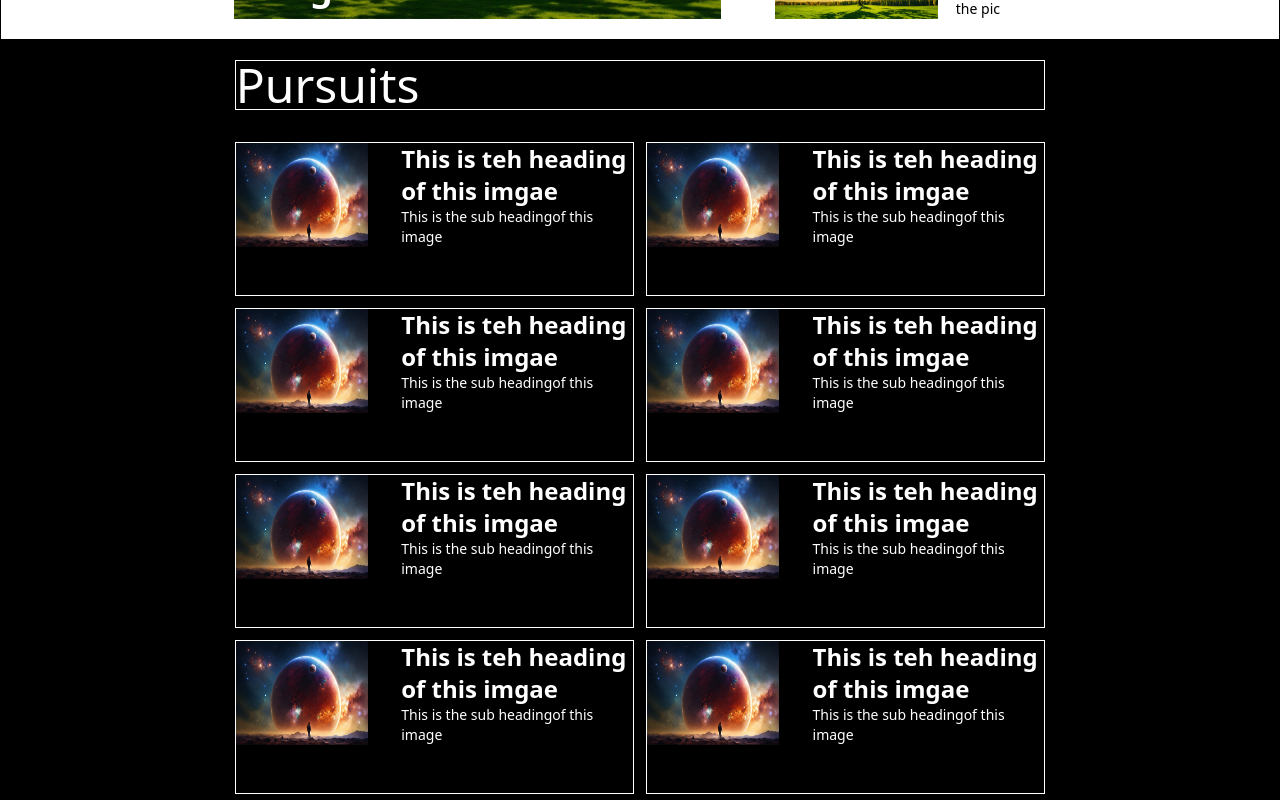
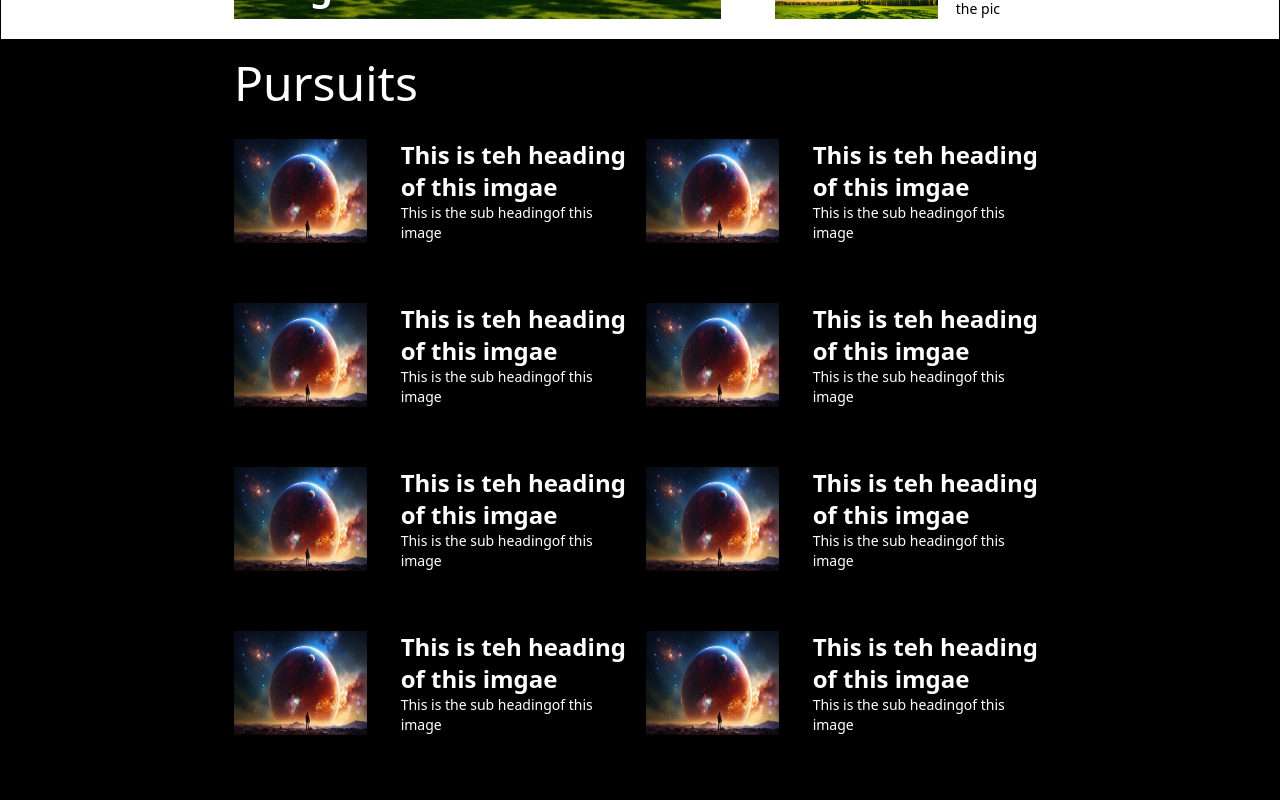
Before and after one commit to Ashimgautam356/blogsite, a React (Create React App) app in the folder frontend/: page / in a window 1280 px wide. Shown: the part 1180-1980 px from the top of the page. Built offline with nearby package versions, Linux system fonts and the light colour scheme.

Commit message:
removed extraa border

```diff
--- a/frontend/src/components/home/Pursuites.jsx
+++ b/frontend/src/components/home/Pursuites.jsx
@@ -4,12 +4,12 @@ import test3 from '../../images/test3.jpg'
 
 const Pursuites = () => {
   return (
-    <div className='border border-black bg-black text-white w-full flex flex-row justify-center'>
+    <div className=' bg-black text-white w-full flex flex-row justify-center'>
         <div className='grid grid-cols-2 sm:grid-cols-2  sm:w-5/6 p-5 w-4/6 relative h-full gap-3'>
-            <div className='col-span-2 border border-white mb-5'>
+            <div className='col-span-2  mb-5'>
                 <h1 className='font-light text-5xl'>Pursuits</h1>
             </div>
-            <div className='md:col-span-1 sm:col-span-2  border border-white flex flex-row justify-between pb-12'>
+            <div className='md:col-span-1 sm:col-span-2   flex flex-row justify-between pb-12'>
                 <div className='w-2/6 min-h-full'>
                     <Link>
                         <img src={test3} alt="" className='w-full h-full'/>
@@ -20,7 +20,7 @@ const Pursuites = () => {
                     <h2 className='font-light text-sm'> <Link>This is the sub headingof this image</Link></h2>
                 </div>
             </div>
-            <div className='md:col-span-1 sm:col-span-2  border border-white flex flex-row justify-between pb-12'>
+            <div className='md:col-span-1 sm:col-span-2  flex flex-row justify-between pb-12'>
                 <div className='w-2/6 min-h-full'>
                     <Link>
                         <img src={test3} alt="" className='w-full h-full'/>
@@ -31,7 +31,7 @@ const Pursuites = () => {
                     <h2 className='font-light text-sm'> <Link>This is the sub headingof this image</Link></h2>
                 </div>
             </div>
-            <div className='md:col-span-1 sm:col-span-2  border border-white flex flex-row justify-between pb-12'>
+            <div className='md:col-span-1 sm:col-span-2   flex flex-row justify-between pb-12'>
                 <div className='w-2/6 min-h-full'>
                     <Link>
                         <img src={test3} alt="" className='w-full h-full'/>
@@ -42,7 +42,7 @@ const Pursuites = () => {
                     <h2 className='font-light text-sm'> <Link>This is the sub headingof this image</Link></h2>
                 </div>
             </div>
-            <div className='md:col-span-1 sm:col-span-2  border border-white flex flex-row justify-between pb-12'>
+            <div className='md:col-span-1 sm:col-span-2   flex flex-row justify-between pb-12'>
                 <div className='w-2/6 min-h-full'>
                     <Link>
                         <img src={test3} alt="" className='w-full h-full'/>
@@ -53,7 +53,7 @@ const Pursuites = () => {
                     <h2 className='font-light text-sm'> <Link>This is the sub headingof this image</Link></h2>
                 </div>
             </div>
-            <div className='md:col-span-1 sm:col-span-2  border border-white flex flex-row justify-between pb-12'>
+            <div className='md:col-span-1 sm:col-span-2   flex flex-row justify-between pb-12'>
                 <div className='w-2/6 min-h-full'>
                     <Link>
                         <img src={test3} alt="" className='w-full h-full'/>
@@ -64,7 +64,7 @@ const Pursuites = () => {
                     <h2 className='font-light text-sm'> <Link>This is the sub headingof this image</Link></h2>
                 </div>
             </div>
-            <div className='md:col-span-1 sm:col-span-2  border border-white flex flex-row justify-between pb-12'>
+            <div className='md:col-span-1 sm:col-span-2   flex flex-row justify-between pb-12'>
                 <div className='w-2/6 min-h-full'>
                     <Link>
                         <img src={test3} alt="" className='w-full h-full'/>
@@ -75,7 +75,7 @@ const Pursuites = () => {
                     <h2 className='font-light text-sm'> <Link>This is the sub headingof this image</Link></h2>
                 </div>
             </div>
-            <div className='md:col-span-1 sm:col-span-2  border border-white flex flex-row justify-between pb-12'>
+            <div className='md:col-span-1 sm:col-span-2   flex flex-row justify-between pb-12'>
                 <div className='w-2/6 min-h-full'>
                     <Link>
                         <img src={test3} alt="" className='w-full h-full'/>
@@ -86,7 +86,7 @@ const Pursuites = () => {
                     <h2 className='font-light text-sm'> <Link>This is the sub headingof this image</Link></h2>
                 </div>
             </div>
-            <div className='md:col-span-1 sm:col-span-2  border border-white flex flex-row justify-between pb-12'>
+            <div className='md:col-span-1 sm:col-span-2   flex flex-row justify-between pb-12'>
                 <div className='w-2/6 min-h-full'>
                     <Link>
                         <img src={test3} alt="" className='w-full h-full'/>
```
